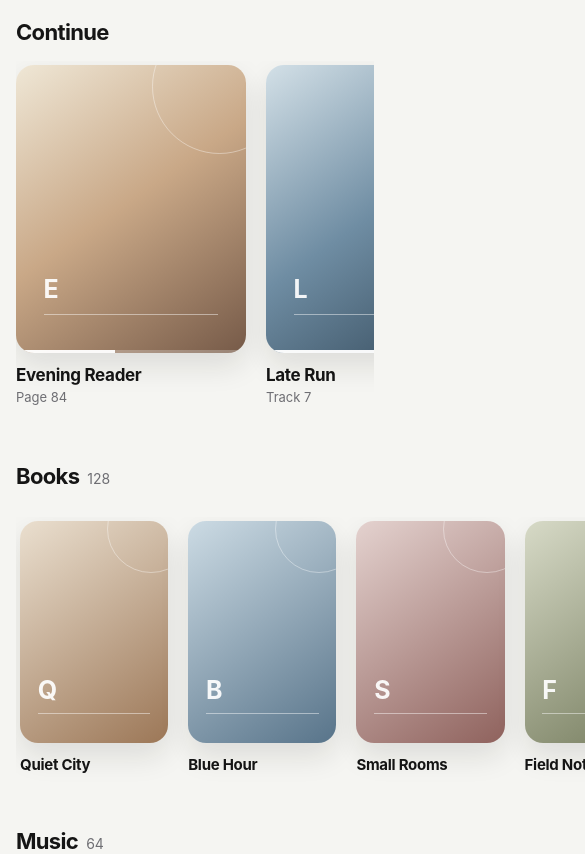
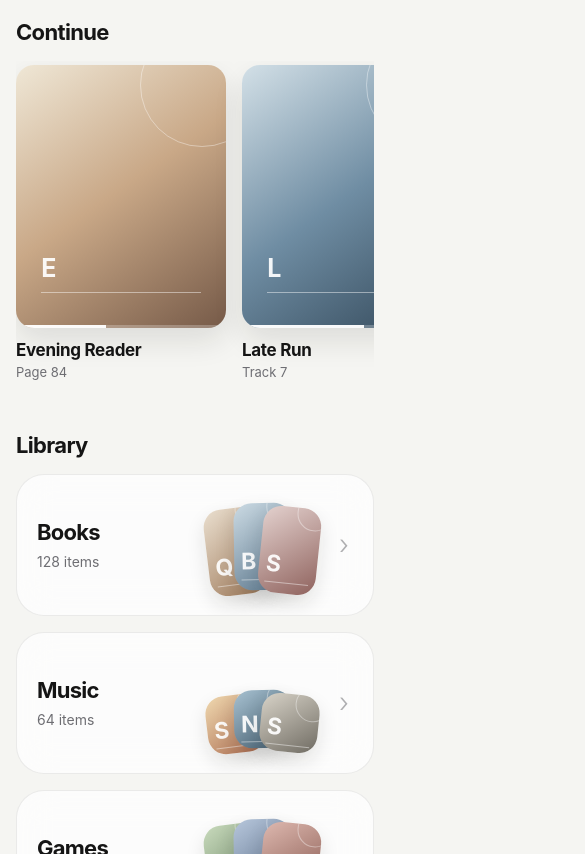
Before and after one commit to moveyoshizawa/cloud-shelf, a website built with Vite: page index.html in a window 390 px wide. Shown: the part 89-943 px from the top of the page, 585 px wide, since content can reach past the window. Built offline with nearby package versions, Linux system fonts and the light colour scheme.

Commit message:
feat: simplify home into category shelf entrances

```diff
--- a/src/main.ts
+++ b/src/main.ts
@@ -1,6 +1,6 @@
 import "./styles/app.css";
 import { continueItems, shelves } from "./mock/library";
-import type { ContentKind, ShelfItem } from "./types";
+import type { ContentKind, ShelfItem, ShelfSection } from "./types";
 
 const labels: Record<ContentKind, string> = {
   book: "Read",
@@ -10,46 +10,59 @@ const labels: Record<ContentKind, string> = {
   document: "Open",
 };
 
-function coverMarkup(item: ShelfItem, size: "continue" | "shelf"): string {
+function coverMarkup(item: ShelfItem, size: "continue" | "grid" | "preview"): string {
   const progress =
     item.progress !== undefined
       ? `<span class="cover-progress" aria-hidden="true"><span style="--progress: ${Math.round(item.progress * 100)}%"></span></span>`
       : "";
 
+  const title = size === "preview" ? "" : `<span class="cover-title">${item.title}</span>`;
+  const subtitle =
+    size !== "preview" && item.subtitle
+      ? `<span class="cover-subtitle">${item.subtitle}</span>`
+      : "";
+
   return `
-    <button class="cover-card cover-card--${size} cover-card--${item.kind}" type="button" aria-label="${labels[item.kind]} ${item.title}">
+    <span class="cover-card cover-card--${size} cover-card--${item.kind}">
       <span class="cover-art" style="--cover-accent: ${item.accent}">
         <span class="cover-mark" aria-hidden="true">${item.title.slice(0, 1)}</span>
         ${progress}
       </span>
-      <span class="cover-title">${item.title}</span>
-      ${item.subtitle ? `<span class="cover-subtitle">${item.subtitle}</span>` : ""}
+      ${title}
+      ${subtitle}
+    </span>
+  `;
+}
+
+function categoryCardMarkup(shelf: ShelfSection): string {
+  const previews = shelf.items.slice(0, 3).map((item) => coverMarkup(item, "preview")).join("");
+
+  return `
+    <button class="category-card" type="button" data-category="${shelf.id}" aria-label="Open ${shelf.title}">
+      <span class="category-copy">
+        <span class="category-title">${shelf.title}</span>
+        <span class="category-meta">${shelf.count} items</span>
+      </span>
+      <span class="cover-stack" aria-hidden="true">
+        ${previews}
+      </span>
+      <span class="category-chevron" aria-hidden="true">›</span>
     </button>
   `;
 }
 
-const continueMarkup = continueItems.map((item) => coverMarkup(item, "continue")).join("");
-
-const shelvesMarkup = shelves
+function renderHome(): string {
+  const continueMarkup = continueItems
     .map(
-    (shelf) => `
-      <section class="shelf-section" aria-labelledby="shelf-${shelf.id}">
-        <div class="shelf-heading">
-          <div>
-            <h2 class="shelf-title" id="shelf-${shelf.id}">${shelf.title}</h2>
-            <span class="shelf-count">${shelf.count}</span>
-          </div>
-          <button class="shelf-more" type="button" aria-label="See all ${shelf.title}">See All</button>
-        </div>
-        <div class="shelf-track">
-          ${shelf.items.map((item) => coverMarkup(item, "shelf")).join("")}
-        </div>
-      </section>
+      (item) => `
+        <button class="continue-item" type="button" aria-label="${labels[item.kind]} ${item.title}">
+          ${coverMarkup(item, "continue")}
+        </button>
       `,
     )
     .join("");
 
-document.querySelector<HTMLDivElement>("#app")!.innerHTML = `
+  return `
     <main class="app-shell">
       <header class="topbar">
         <h1 class="brand">Cloud Shelf</h1>
@@ -62,19 +75,58 @@ document.querySelector<HTMLDivElement>("#app")!.innerHTML = `
       </header>
 
       <section class="continue-section" aria-labelledby="continue-title">
-      <div class="shelf-heading">
-        <h2 class="shelf-title" id="continue-title">Continue</h2>
-      </div>
+        <h2 class="section-title" id="continue-title">Continue</h2>
         <div class="continue-track">
           ${continueMarkup}
         </div>
       </section>
 
-    <div class="library-shelves">
-      ${shelvesMarkup}
+      <section class="library-section" aria-labelledby="library-title">
+        <h2 class="section-title" id="library-title">Library</h2>
+        <div class="category-grid">
+          ${shelves.map(categoryCardMarkup).join("")}
+        </div>
+      </section>
+    </main>
+  `;
+}
+
+function renderShelf(shelf: ShelfSection): string {
+  return `
+    <main class="app-shell shelf-page">
+      <header class="shelf-topbar">
+        <button class="back-button" id="back-home" type="button" aria-label="Back to Library">
+          <span aria-hidden="true">‹</span> Library
+        </button>
+        <button class="search-button" id="open-search" type="button" aria-label="Search ${shelf.title}">
+          <svg viewBox="0 0 24 24" aria-hidden="true">
+            <circle cx="11" cy="11" r="6.5"></circle>
+            <path d="m16 16 4 4"></path>
+          </svg>
+        </button>
+      </header>
+
+      <div class="shelf-page-heading">
+        <h1>${shelf.title}</h1>
+        <span>${shelf.count} items</span>
+      </div>
+
+      <div class="content-grid">
+        ${shelf.items
+          .map(
+            (item) => `
+              <button class="content-item" type="button" aria-label="${labels[item.kind]} ${item.title}">
+                ${coverMarkup(item, "grid")}
+              </button>
+            `,
+          )
+          .join("")}
       </div>
     </main>
+  `;
+}
 
+const searchMarkup = `
   <div class="search-overlay" id="search-overlay" hidden>
     <div class="search-panel">
       <div class="search-field">
@@ -85,15 +137,27 @@ document.querySelector<HTMLDivElement>("#app")!.innerHTML = `
   </div>
 `;
 
+function currentShelf(): ShelfSection | undefined {
+  const id = location.hash.replace("#", "") as ContentKind;
+  return shelves.find((shelf) => shelf.id === id);
+}
+
+function render(): void {
+  const shelf = currentShelf();
+  document.querySelector<HTMLDivElement>("#app")!.innerHTML = (shelf ? renderShelf(shelf) : renderHome()) + searchMarkup;
+  wireInteractions();
+}
+
+function wireInteractions(): void {
   const overlay = document.querySelector<HTMLDivElement>("#search-overlay")!;
   const input = document.querySelector<HTMLInputElement>("#search-input")!;
 
-document.querySelector<HTMLButtonElement>("#open-search")!.addEventListener("click", () => {
+  document.querySelector<HTMLButtonElement>("#open-search")?.addEventListener("click", () => {
     overlay.hidden = false;
     requestAnimationFrame(() => input.focus());
   });
 
-document.querySelector<HTMLButtonElement>("#close-search")!.addEventListener("click", () => {
+  document.querySelector<HTMLButtonElement>("#close-search")?.addEventListener("click", () => {
     overlay.hidden = true;
     input.value = "";
   });
@@ -105,9 +169,34 @@ overlay.addEventListener("click", (event) => {
     }
   });
 
+  document.querySelectorAll<HTMLButtonElement>(".category-card").forEach((button) => {
+    button.addEventListener("click", () => {
+      location.hash = button.dataset.category ?? "";
+    });
+  });
+
+  document.querySelector<HTMLButtonElement>("#back-home")?.addEventListener("click", () => {
+    history.pushState(null, "", location.pathname + location.search);
+    render();
+  });
+}
+
+window.addEventListener("hashchange", render);
 document.addEventListener("keydown", (event) => {
   if (event.key === "Escape") {
+    const overlay = document.querySelector<HTMLDivElement>("#search-overlay");
+    if (overlay && !overlay.hidden) {
       overlay.hidden = true;
-    input.value = "";
+      const input = document.querySelector<HTMLInputElement>("#search-input");
+      if (input) input.value = "";
+      return;
+    }
+
+    if (currentShelf()) {
+      history.pushState(null, "", location.pathname + location.search);
+      render();
+    }
   }
 });
+
+render();
--- a/src/styles/app.css
+++ b/src/styles/app.css
@@ -37,11 +37,15 @@ button {
     max(var(--space-6), env(safe-area-inset-left));
 }
 
-.topbar {
+.topbar,
+.shelf-topbar {
   display: flex;
   align-items: center;
   justify-content: space-between;
   gap: var(--space-4);
+}
+
+.topbar {
   margin-bottom: var(--space-10);
 }
 
@@ -57,6 +61,7 @@ button {
   place-items: center;
   width: var(--tap-target);
   height: var(--tap-target);
+  flex: 0 0 auto;
   padding: 0;
   border: 0;
   border-radius: 999px;
@@ -75,81 +80,37 @@ button {
   stroke-linecap: round;
 }
 
-.continue-section {
-  margin-bottom: var(--space-12);
-}
-
-.library-shelves {
-  display: grid;
-  gap: var(--space-12);
-}
-
-.shelf-heading {
-  display: flex;
-  align-items: baseline;
-  justify-content: space-between;
-  gap: var(--space-4);
-  margin-bottom: var(--space-4);
-}
-
-.shelf-heading > div {
-  display: flex;
-  align-items: baseline;
-  gap: var(--space-2);
-}
-
-.shelf-title {
-  margin: 0;
+.section-title {
+  margin: 0 0 var(--space-4);
   font-size: 22px;
   font-weight: 700;
   letter-spacing: -0.03em;
 }
 
-.shelf-count {
-  color: var(--text-secondary);
-  font-size: 14px;
+.continue-section {
+  margin-bottom: var(--space-12);
 }
 
-.shelf-more {
-  min-height: var(--tap-target);
-  padding: 0;
-  border: 0;
-  background: transparent;
-  color: var(--text-secondary);
-  font-size: 14px;
-  cursor: pointer;
-}
-
-.continue-track,
-.shelf-track {
+.continue-track {
   display: grid;
   grid-auto-flow: column;
+  grid-auto-columns: clamp(170px, 22vw, 225px);
   justify-content: start;
+  gap: var(--space-5);
   overflow-x: auto;
+  padding: var(--space-1) var(--space-1) var(--space-3);
   overscroll-behavior-inline: contain;
   scroll-snap-type: inline proximity;
   scrollbar-width: none;
   -webkit-overflow-scrolling: touch;
 }
 
-.continue-track::-webkit-scrollbar,
-.shelf-track::-webkit-scrollbar {
+.continue-track::-webkit-scrollbar {
   display: none;
 }
 
-.continue-track {
-  grid-auto-columns: clamp(180px, 24vw, 250px);
-  gap: var(--space-5);
-  padding: var(--space-1) var(--space-1) var(--space-3);
-}
-
-.shelf-track {
-  grid-auto-columns: clamp(135px, 16vw, 180px);
-  gap: var(--space-5);
-  padding: var(--space-1) var(--space-1) var(--space-2);
-}
-
-.cover-card {
+.continue-item,
+.content-item {
   display: block;
   min-width: 0;
   padding: 0;
@@ -157,14 +118,15 @@ button {
   background: transparent;
   text-align: left;
   cursor: pointer;
-  scroll-snap-align: start;
-  transition: transform 120ms ease;
 }
 
-.cover-card:active,
-.search-button:active,
-.shelf-more:active {
-  transform: scale(0.985);
+.continue-item {
+  scroll-snap-align: start;
+}
+
+.cover-card {
+  display: block;
+  min-width: 0;
 }
 
 .cover-art {
@@ -181,17 +143,17 @@ button {
   aspect-ratio: 4 / 5;
 }
 
-.cover-card--shelf.cover-card--music .cover-art {
+.cover-card--grid.cover-card--music .cover-art {
   aspect-ratio: 1;
 }
 
-.cover-card--shelf.cover-card--book .cover-art,
-.cover-card--shelf.cover-card--game .cover-art,
-.cover-card--shelf.cover-card--video .cover-art {
+.cover-card--grid.cover-card--book .cover-art,
+.cover-card--grid.cover-card--game .cover-art,
+.cover-card--grid.cover-card--video .cover-art {
   aspect-ratio: 2 / 3;
 }
 
-.cover-card--shelf.cover-card--document .cover-art {
+.cover-card--grid.cover-card--document .cover-art {
   aspect-ratio: 3 / 4;
 }
 
@@ -270,6 +232,182 @@ button {
   font-size: 13px;
 }
 
+.library-section {
+  margin-top: var(--space-4);
+}
+
+.category-grid {
+  display: grid;
+  grid-template-columns: repeat(2, minmax(0, 1fr));
+  gap: var(--space-4);
+}
+
+.category-card {
+  position: relative;
+  display: grid;
+  grid-template-columns: 1fr 170px 18px;
+  align-items: center;
+  gap: var(--space-4);
+  min-height: 178px;
+  padding: var(--space-6);
+  overflow: hidden;
+  border: 1px solid var(--separator);
+  border-radius: var(--radius-lg);
+  background: var(--surface);
+  backdrop-filter: blur(18px);
+  -webkit-backdrop-filter: blur(18px);
+  text-align: left;
+  cursor: pointer;
+  transition: transform 120ms ease, background 120ms ease;
+}
+
+.category-card:hover {
+  background: color-mix(in srgb, var(--surface-solid) 58%, transparent);
+}
+
+.category-copy {
+  min-width: 0;
+}
+
+.category-title,
+.category-meta {
+  display: block;
+}
+
+.category-title {
+  font-size: 25px;
+  font-weight: 700;
+  letter-spacing: -0.035em;
+}
+
+.category-meta {
+  margin-top: var(--space-2);
+  color: var(--text-secondary);
+  font-size: 14px;
+}
+
+.category-chevron {
+  color: var(--text-secondary);
+  font-size: 27px;
+  font-weight: 300;
+  opacity: 0.55;
+}
+
+.cover-stack {
+  position: relative;
+  display: block;
+  width: 160px;
+  height: 120px;
+  justify-self: end;
+}
+
+.cover-stack .cover-card {
+  position: absolute;
+  bottom: 0;
+  width: 76px;
+}
+
+.cover-stack .cover-art {
+  box-shadow: 0 9px 20px rgba(25, 24, 21, 0.12);
+}
+
+.cover-stack .cover-card--book .cover-art,
+.cover-stack .cover-card--game .cover-art,
+.cover-stack .cover-card--video .cover-art {
+  aspect-ratio: 2 / 3;
+}
+
+.cover-stack .cover-card--document .cover-art {
+  aspect-ratio: 3 / 4;
+}
+
+.cover-stack .cover-card--music .cover-art {
+  aspect-ratio: 1;
+}
+
+.cover-stack .cover-card:nth-child(1) {
+  left: 8px;
+  z-index: 1;
+  transform: rotate(-7deg) translateY(5px);
+}
+
+.cover-stack .cover-card:nth-child(2) {
+  left: 47px;
+  z-index: 2;
+  transform: rotate(-1deg);
+}
+
+.cover-stack .cover-card:nth-child(3) {
+  left: 84px;
+  z-index: 3;
+  transform: rotate(6deg) translateY(4px);
+}
+
+.cover-stack .cover-mark {
+  font-size: 23px;
+}
+
+.cover-stack .cover-art::after {
+  bottom: 11%;
+}
+
+.category-card:active,
+.continue-item:active,
+.content-item:active,
+.search-button:active,
+.back-button:active {
+  transform: scale(0.985);
+}
+
+.shelf-topbar {
+  margin-bottom: var(--space-8);
+}
+
+.back-button {
+  min-height: var(--tap-target);
+  padding: 0;
+  border: 0;
+  background: transparent;
+  font-size: 16px;
+  font-weight: 550;
+  cursor: pointer;
+}
+
+.back-button span {
+  display: inline-block;
+  margin-right: var(--space-1);
+  font-size: 26px;
+  font-weight: 300;
+  line-height: 0;
+  vertical-align: -2px;
+}
+
+.shelf-page-heading {
+  display: flex;
+  align-items: baseline;
+  gap: var(--space-3);
+  margin-bottom: var(--space-8);
+}
+
+.shelf-page-heading h1 {
+  margin: 0;
+  font-size: clamp(34px, 5vw, 52px);
+  font-weight: 720;
+  letter-spacing: -0.05em;
+}
+
+.shelf-page-heading span {
+  color: var(--text-secondary);
+  font-size: 14px;
+}
+
+.content-grid {
+  display: grid;
+  grid-template-columns: repeat(auto-fill, minmax(145px, 1fr));
+  gap: var(--space-8) var(--space-5);
+  align-items: start;
+}
+
 .search-overlay {
   position: fixed;
   inset: 0;
@@ -323,7 +461,17 @@ button {
   cursor: pointer;
 }
 
-@media (max-width: 760px) {
+@media (max-width: 860px) {
+  .category-grid {
+    grid-template-columns: 1fr;
+  }
+
+  .category-card {
+    grid-template-columns: 1fr 160px 18px;
+  }
+}
+
+@media (max-width: 560px) {
   .app-shell {
     padding-left: var(--space-4);
     padding-right: var(--space-4);
@@ -337,22 +485,55 @@ button {
     margin-bottom: var(--space-10);
   }
 
-  .library-shelves {
-    gap: var(--space-10);
+  .continue-track {
+    grid-auto-columns: min(58vw, 210px);
+    gap: var(--space-4);
   }
 
-  .continue-track {
-    grid-auto-columns: min(66vw, 230px);
+  .category-card {
+    grid-template-columns: 1fr 118px 14px;
+    min-height: 142px;
+    padding: var(--space-5);
   }
 
-  .shelf-track {
-    grid-auto-columns: min(38vw, 165px);
+  .category-title {
+    font-size: 22px;
+  }
+
+  .cover-stack {
+    width: 118px;
+    height: 90px;
+  }
+
+  .cover-stack .cover-card {
+    width: 58px;
+  }
+
+  .cover-stack .cover-card:nth-child(1) {
+    left: 1px;
+  }
+
+  .cover-stack .cover-card:nth-child(2) {
+    left: 29px;
+  }
+
+  .cover-stack .cover-card:nth-child(3) {
+    left: 56px;
+  }
+
+  .content-grid {
+    grid-template-columns: repeat(2, minmax(0, 1fr));
+    gap: var(--space-7, 28px) var(--space-4);
   }
 }
 
 @media (prefers-color-scheme: dark) {
   .cover-art {
     box-shadow: 0 13px 34px rgba(0, 0, 0, 0.24);
+  }
+
+  .cover-stack .cover-art {
+    box-shadow: 0 9px 22px rgba(0, 0, 0, 0.25);
   }
 }
 
```
Lines whose indentation alone changed are shown as unchanged.
